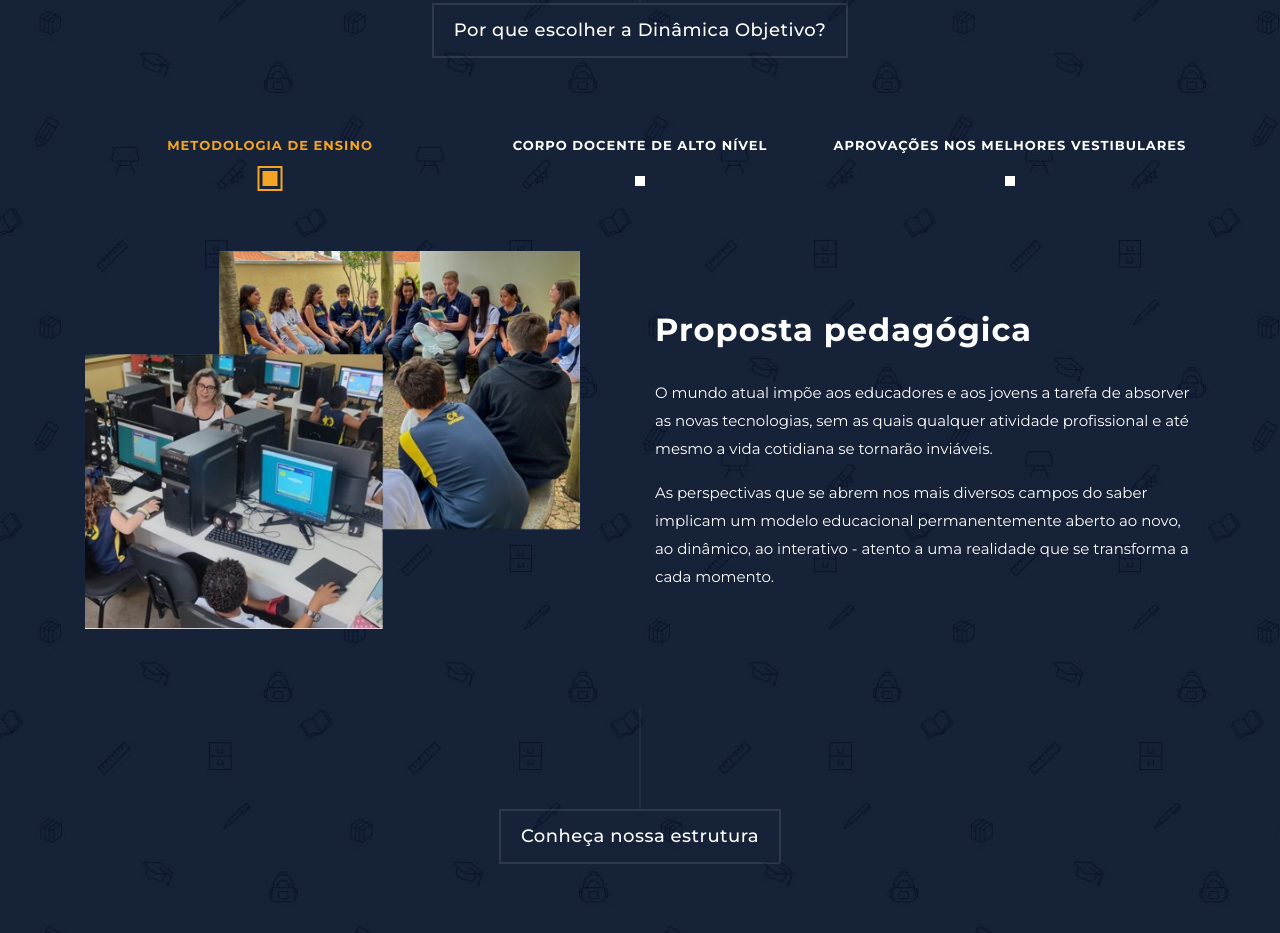
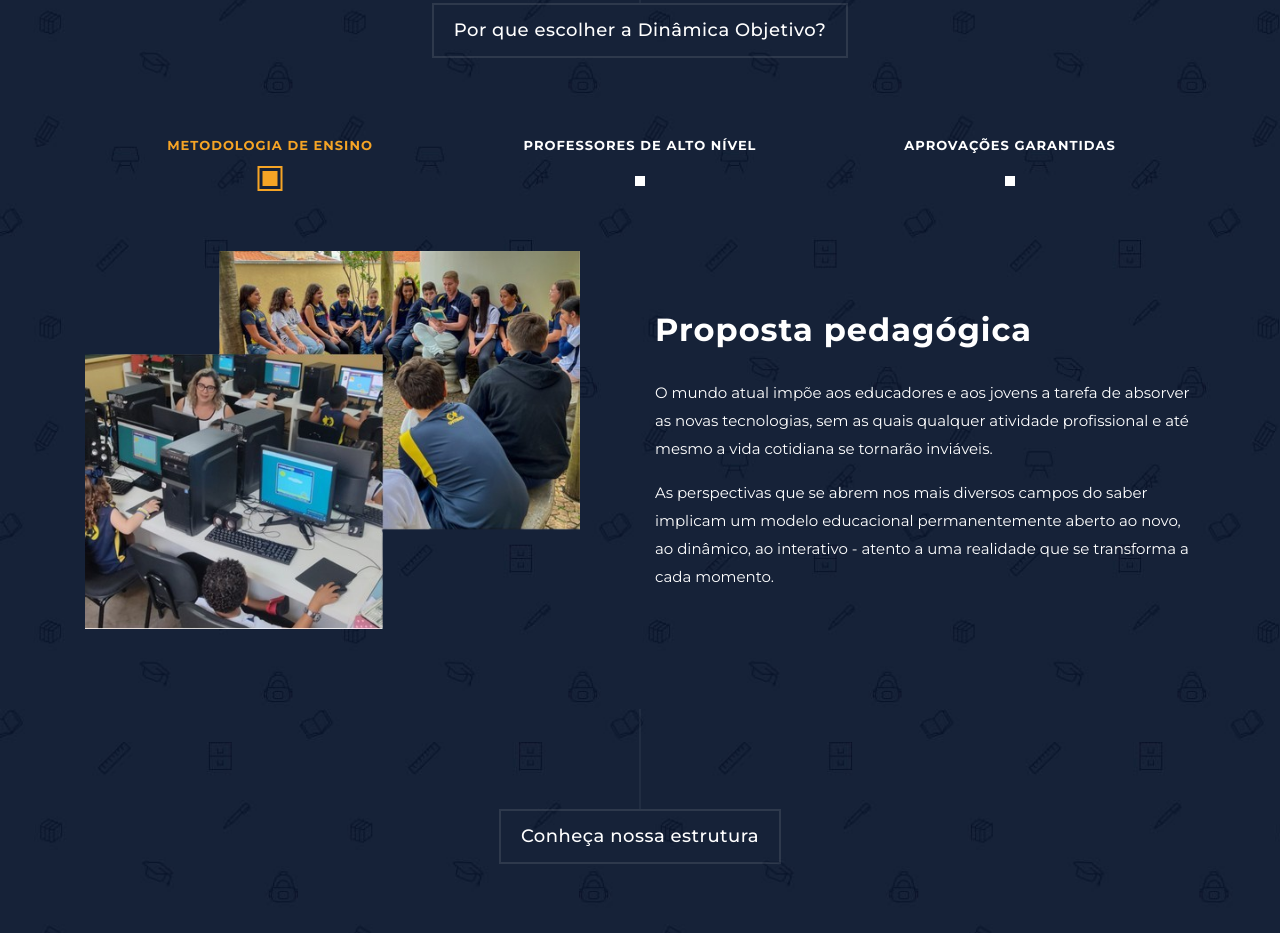
Before and after one commit to guilhermesouzar/Dinamica_Objetivo-Website, a plain HTML site: page index.html in a window 1280 px wide. Shown: the part 1293-2226 px from the top of the page. Drawn offline with nearby package versions, Linux system fonts and the light colour scheme.

Commit message:
Ajuste index

```diff
--- a/index.html
+++ b/index.html
@@ -136,8 +136,8 @@
                     <div id='tabs'>
                         <ul>
                             <li><a href='#tabs-1'>Metodologia de ensino</a></li>
-                            <li><a href='#tabs-2'>Corpo docente de alto nível</a></li>
-                            <li><a href='#tabs-3'>Aprovações nos melhores vestibulares</a></li>
+                            <li><a href='#tabs-2'>Professores de alto nível</a></li>
+                            <li><a href='#tabs-3'>Aprovações garantidas</a></li>
                         </ul>
                         <section class='tabs-content'>
                             <article id='tabs-1'>
```
